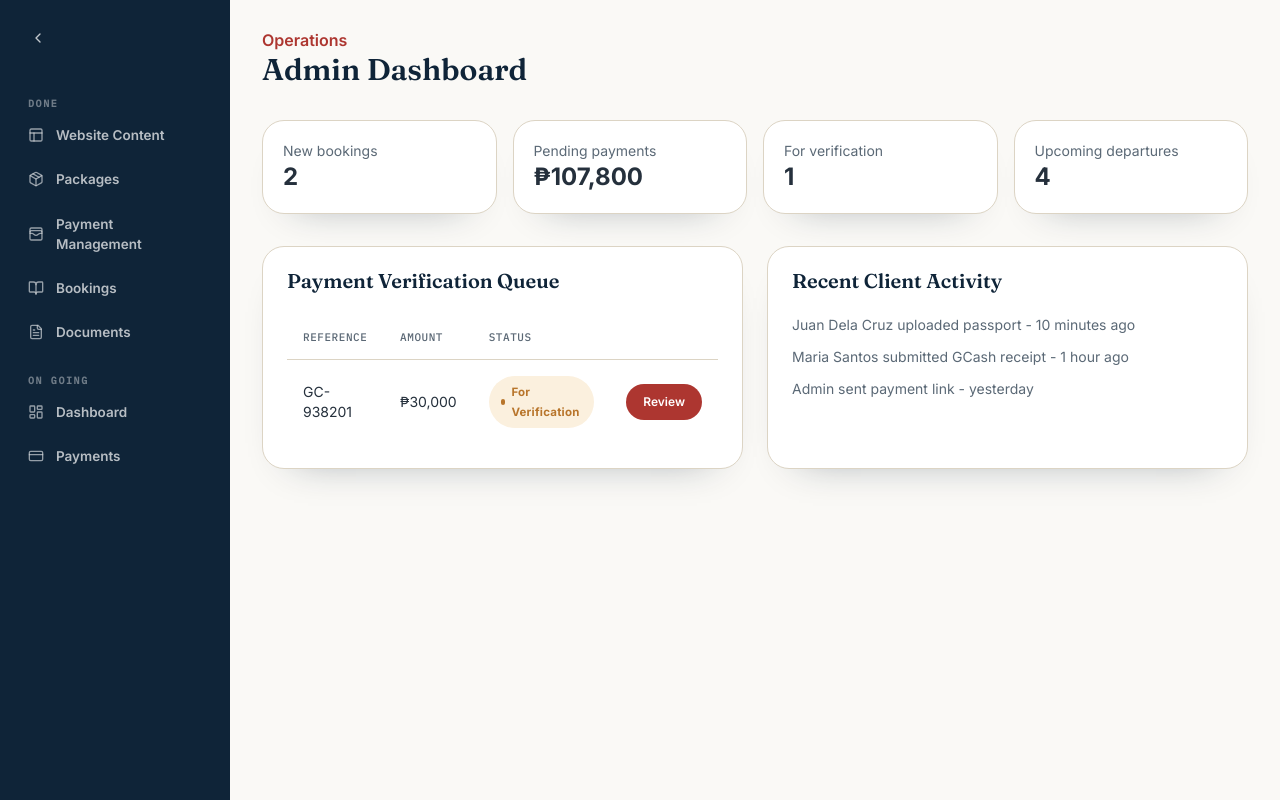
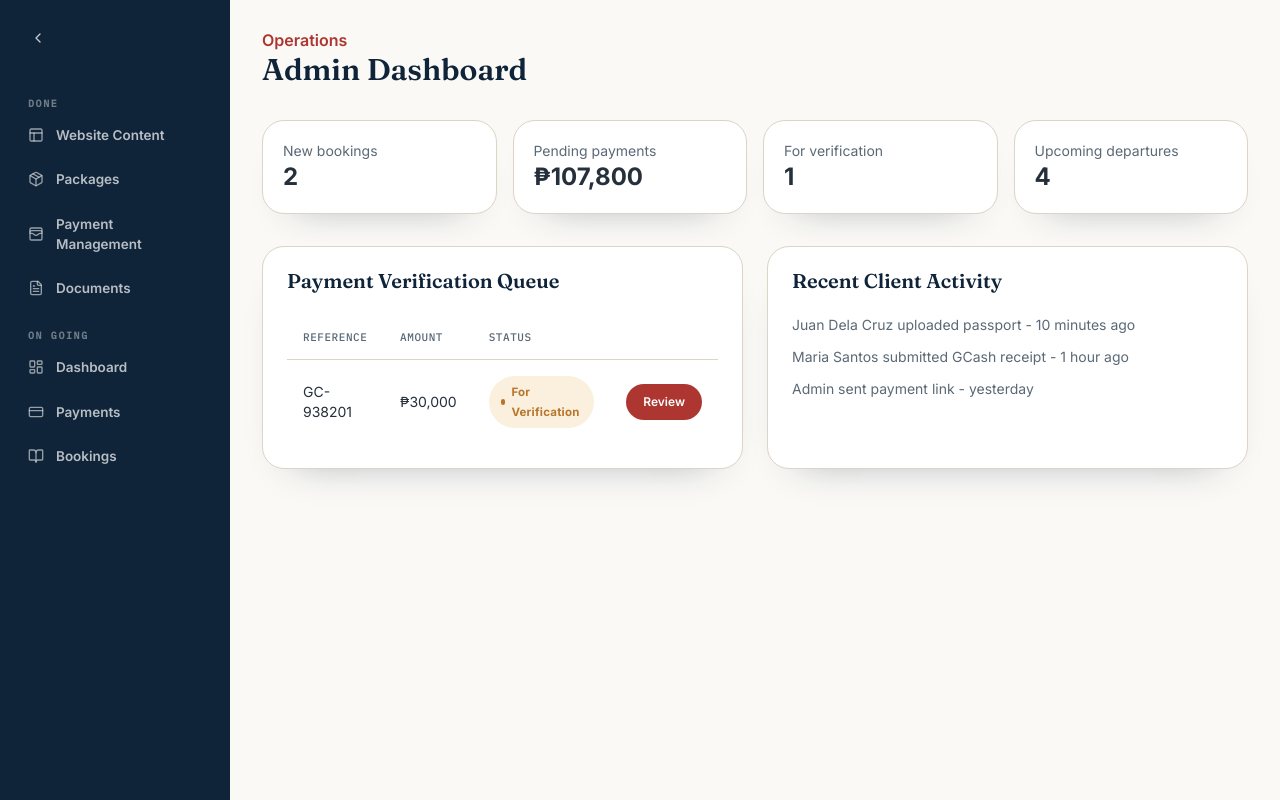
Before and after one commit to ninong-manguiat/viaje-travel-tours-app, a Next.js app: page /admin in a window 1280 px wide. Built offline with nearby package versions, Linux system fonts and the light colour scheme.

Commit message:
change booking module status

```diff
--- a/components/layout/admin-shell.tsx
+++ b/components/layout/admin-shell.tsx
@@ -12,7 +12,6 @@ const groups = [
       { href: "/admin/website-content", label: "Website Content", icon: PanelsTopLeft },
       { href: "/admin/packages", label: "Packages", icon: Package },
       { href: "/admin/payment-management", label: "Payment Management", icon: WalletCards },
-      { href: "/admin/bookings", label: "Bookings", icon: BookOpen },
       { href: "/admin/documents", label: "Documents", icon: FileText },
     ],
   },
@@ -21,6 +20,7 @@ const groups = [
     items: [
       { href: "/admin", label: "Dashboard", icon: LayoutDashboard },
       { href: "/admin/payments/verification", label: "Payments", icon: CreditCard },
+      { href: "/admin/bookings", label: "Bookings", icon: BookOpen },
     ],
   },
 ] satisfies Array<{ label: string; items: Array<{ href: Route; label: string; icon: typeof LayoutDashboard }> }>;
```
